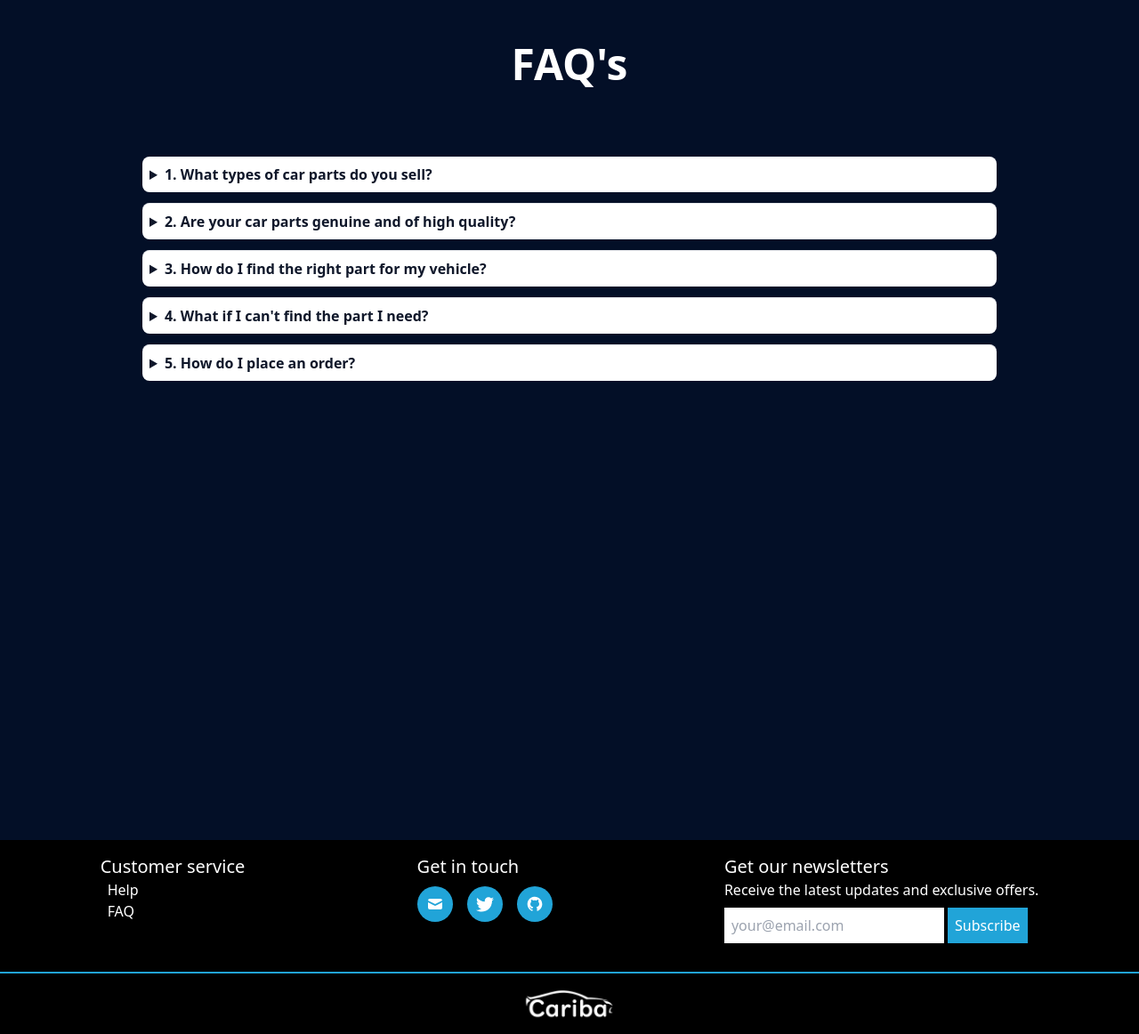
After one commit to CaribaOrg/cariba, a Flask app: page /faq in a window 1280 px wide. The commit adds this page. Shown: the whole page at 89% size. Run offline with Flask 3, Linux system fonts and the light colour scheme.

Commit message:
Page: FAQ's added

```diff
--- a/app/static/dist/css/output.css
+++ b/app/static/dist/css/output.css
@@ -900,6 +888,12 @@ video {
   margin-bottom: calc(2rem * var(--tw-space-y-reverse));
 }
 
+.divide-y > :not([hidden]) ~ :not([hidden]) {
+  --tw-divide-y-reverse: 0;
+  border-top-width: calc(1px * calc(1 - var(--tw-divide-y-reverse)));
+  border-bottom-width: calc(1px * var(--tw-divide-y-reverse));
+}
+
 .overflow-hidden {
   overflow: hidden;
 }
@@ -1387,24 +1377,24 @@ video {
   color: rgb(148 163 184 / var(--tw-text-opacity));
 }
 
+.text-slate-600 {
+  --tw-text-opacity: 1;
+  color: rgb(71 85 105 / var(--tw-text-opacity));
+}
+
 .text-slate-700 {
   --tw-text-opacity: 1;
   color: rgb(51 65 85 / var(--tw-text-opacity));
 }
 
+.text-slate-900 {
+  --tw-text-opacity: 1;
+  color: rgb(15 23 42 / var(--tw-text-opacity));
+}
+
 .text-white {
   --tw-text-opacity: 1;
   color: rgb(255 255 255 / var(--tw-text-opacity));
-}
-
-.text-slate-600 {
-  --tw-text-opacity: 1;
-  color: rgb(71 85 105 / var(--tw-text-opacity));
-}
-
-.text-slate-900 {
-  --tw-text-opacity: 1;
-  color: rgb(15 23 42 / var(--tw-text-opacity));
 }
 
 .shadow-md {
@@ -1612,6 +1611,11 @@ video {
     margin-top: calc(1.5rem * calc(1 - var(--tw-space-y-reverse)));
     margin-bottom: calc(1.5rem * var(--tw-space-y-reverse));
   }
+
+  .sm\:px-8 {
+    padding-left: 2rem;
+    padding-right: 2rem;
+  }
 }
 
 @media (min-width: 768px) {
@@ -1640,9 +1644,22 @@ video {
     margin-right: calc(1.5rem * var(--tw-space-x-reverse));
     margin-left: calc(1.5rem * calc(1 - var(--tw-space-x-reverse)));
   }
+
+  .md\:p-8 {
+    padding: 2rem;
+  }
+
+  .md\:text-5xl {
+    font-size: 3rem;
+    line-height: 1;
+  }
 }
 
 @media (min-width: 1024px) {
+  .lg\:col-end-13 {
+    grid-column-end: 13;
+  }
+
   .lg\:block {
     display: block;
   }
@@ -1659,6 +1676,15 @@ video {
     border-top-left-radius: 0px;
     border-bottom-left-radius: 0px;
   }
+
+  .lg\:px-12 {
+    padding-left: 3rem;
+    padding-right: 3rem;
+  }
+
+  .lg\:pt-0 {
+    padding-top: 0px;
+  }
 }
 
 @media (min-width: 1280px) {
@@ -1670,4 +1696,9 @@ video {
     padding-left: 0px;
     padding-right: 0px;
   }
-}
+
+  .xl\:px-32 {
+    padding-left: 8rem;
+    padding-right: 8rem;
+  }
+}
--- a/app/templates/components/footer.html
+++ b/app/templates/components/footer.html
@@ -5,16 +5,64 @@
       <h3 class="text-xl font-medium text-white">Customer service</h3>
       <ul class="pl-2">
         <li class="text-white">Help</li>
-        <li class="text-white">FAQ</li>
+        <a href="/faq"><li class="text-white">FAQ</li></a>
       </ul>
     </div>
     <div class="h-full">
       <h3 class="text-xl font-medium text-white">Get in touch</h3>
-      <ul class="pl-2">
-        <li class="text-white">Facebook</li>
-        <li class="text-white">X</li>
-        <li class="text-white">Whatsapp</li>
-      </ul>
+      <div class="flex justify-center pt-2 space-x-4 lg:col-end-13">
+        <a
+          href="https://github.com/CaribaOrg/cariba"
+          title="Email"
+          class="flex items-center justify-center w-10 h-10 rounded-full bg-primary text-white"
+        >
+          <svg
+            xmlns="http://www.w3.org/2000/svg"
+            viewBox="0 0 20 20"
+            fill="currentColor"
+            class="w-5 h-5"
+          >
+            <path
+              d="M2.003 5.884L10 9.882l7.997-3.998A2 2 0 0016 4H4a2 2 0 00-1.997 1.884z"
+            ></path>
+            <path
+              d="M18 8.118l-8 4-8-4V14a2 2 0 002 2h12a2 2 0 002-2V8.118z"
+            ></path>
+          </svg>
+        </a>
+        <a
+          href="https://github.com/CaribaOrg/cariba"
+          title="Twitter"
+          class="flex items-center justify-center w-10 h-10 rounded-full bg-primary text-white"
+        >
+          <svg
+            xmlns="http://www.w3.org/2000/svg"
+            viewBox="0 0 50 50"
+            fill="currentColor"
+            class="w-5 h-5"
+          >
+            <path
+              d="M 50.0625 10.4375 C 48.214844 11.257813 46.234375 11.808594 44.152344 12.058594 C 46.277344 10.785156 47.910156 8.769531 48.675781 6.371094 C 46.691406 7.546875 44.484375 8.402344 42.144531 8.863281 C 40.269531 6.863281 37.597656 5.617188 34.640625 5.617188 C 28.960938 5.617188 24.355469 10.21875 24.355469 15.898438 C 24.355469 16.703125 24.449219 17.488281 24.625 18.242188 C 16.078125 17.8125 8.503906 13.71875 3.429688 7.496094 C 2.542969 9.019531 2.039063 10.785156 2.039063 12.667969 C 2.039063 16.234375 3.851563 19.382813 6.613281 21.230469 C 4.925781 21.175781 3.339844 20.710938 1.953125 19.941406 C 1.953125 19.984375 1.953125 20.027344 1.953125 20.070313 C 1.953125 25.054688 5.5 29.207031 10.199219 30.15625 C 9.339844 30.390625 8.429688 30.515625 7.492188 30.515625 C 6.828125 30.515625 6.183594 30.453125 5.554688 30.328125 C 6.867188 34.410156 10.664063 37.390625 15.160156 37.472656 C 11.644531 40.230469 7.210938 41.871094 2.390625 41.871094 C 1.558594 41.871094 0.742188 41.824219 -0.0585938 41.726563 C 4.488281 44.648438 9.894531 46.347656 15.703125 46.347656 C 34.617188 46.347656 44.960938 30.679688 44.960938 17.09375 C 44.960938 16.648438 44.949219 16.199219 44.933594 15.761719 C 46.941406 14.3125 48.683594 12.5 50.0625 10.4375 Z"
+            ></path>
+          </svg>
+        </a>
+        <a
+          href="https://github.com/CaribaOrg/cariba"
+          title="GitHub"
+          class="flex items-center justify-center w-10 h-10 rounded-full bg-primary text-white"
+        >
+          <svg
+            xmlns="http://www.w3.org/2000/svg"
+            fill="currentColor"
+            viewBox="0 0 24 24"
+            class="w-5 h-5"
+          >
+            <path
+              d="M10.9,2.1c-4.6,0.5-8.3,4.2-8.8,8.7c-0.5,4.7,2.2,8.9,6.3,10.5C8.7,21.4,9,21.2,9,20.8v-1.6c0,0-0.4,0.1-0.9,0.1 c-1.4,0-2-1.2-2.1-1.9c-0.1-0.4-0.3-0.7-0.6-1C5.1,16.3,5,16.3,5,16.2C5,16,5.3,16,5.4,16c0.6,0,1.1,0.7,1.3,1c0.5,0.8,1.1,1,1.4,1 c0.4,0,0.7-0.1,0.9-0.2c0.1-0.7,0.4-1.4,1-1.8c-2.3-0.5-4-1.8-4-4c0-1.1,0.5-2.2,1.2-3C7.1,8.8,7,8.3,7,7.6C7,7.2,7,6.6,7.3,6 c0,0,1.4,0,2.8,1.3C10.6,7.1,11.3,7,12,7s1.4,0.1,2,0.3C15.3,6,16.8,6,16.8,6C17,6.6,17,7.2,17,7.6c0,0.8-0.1,1.2-0.2,1.4 c0.7,0.8,1.2,1.8,1.2,3c0,2.2-1.7,3.5-4,4c0.6,0.5,1,1.4,1,2.3v2.6c0,0.3,0.3,0.6,0.7,0.5c3.7-1.5,6.3-5.1,6.3-9.3 C22,6.1,16.9,1.4,10.9,2.1z"
+            ></path>
+          </svg>
+        </a>
+      </div>
     </div>
     <div class="flex flex-col items-start h-full">
       <h3 class="text-xl font-medium text-white">Get our newsletters</h3>
--- /dev/null
+++ b/app/templates/faq.html
@@ -0,0 +1,96 @@
+<!DOCTYPE html>
+<html lang="en">
+  <head>
+    <meta charset="UTF-8" />
+    <meta http-equiv="X-UA-Compatible" content="IE=edge" />
+    <meta name="viewport" content="width=device-width, initial-scale=1.0" />
+    <link rel="stylesheet" href="../static/dist/css/output.css" />
+    <link rel="stylesheet" href="../static/dist/css/styles.css" />
+    <script src="../static/scripts/global.js"></script>
+
+    <title>FAQ</title>
+  </head>
+  <body class="flex flex-col text-white bg-darkPrimary w-full">
+    <h2 class="my-12 text-3xl font-bold text-center md:text-5xl">FAQ's</h2>
+    <section class="min-h-screen">
+      <div class="container w-ful flex flex-col p-4 mx-auto md:p-8">
+        <div
+          class="flex flex-col gap-3 w-full divide-y sm:px-8 lg:px-12 xl:px-32"
+        >
+          <details class="w-full bg-white text-slate-900 rounded-lg px-2">
+            <summary
+              class="py-2 font-bold outline-none cursor-pointer focus:underline"
+            >
+              1. What types of car parts do you sell?
+            </summary>
+            <div class="px-6 pb-4">
+              <p>
+                We offer a wide range of car parts, including but not limited to
+                engine components, brake systems, suspension parts, electrical
+                components, and body accessories.
+              </p>
+            </div>
+          </details>
+          <details class="w-full bg-white text-slate-900 rounded-lg px-2">
+            <summary
+              class="py-2 font-bold outline-none cursor-pointer focus:underline"
+            >
+              2. Are your car parts genuine and of high quality?
+            </summary>
+            <div class="px-6 pb-4">
+              <p>
+                Yes, we take pride in providing genuine and high-quality car
+                parts. We source our products from reputable manufacturers to
+                ensure the reliability and performance of the parts we sell.
+              </p>
+            </div>
+          </details>
+          <details class="w-full bg-white text-slate-900 rounded-lg px-2">
+            <summary
+              class="py-2 font-bold outline-none cursor-pointer focus:underline"
+            >
+              3. How do I find the right part for my vehicle?
+            </summary>
+            <div class="px-6 pb-4">
+              <p>
+                You can add to your profile the vehicle's make, model, and year,
+                and you will find a list of compatible parts specifically
+                designed for your vehicle.
+              </p>
+            </div>
+          </details>
+          <details class="w-full bg-white text-slate-900 rounded-lg px-2">
+            <summary
+              class="py-2 font-bold outline-none cursor-pointer focus:underline"
+            >
+              4. What if I can't find the part I need?
+            </summary>
+            <div class="px-6 pb-4">
+              <p>
+                If you're having trouble finding a specific part, feel free to
+                reach out to our customer support team. They will be happy to
+                assist you in locating the right car part for your needs.
+              </p>
+            </div>
+          </details>
+          <details class="w-full bg-white text-slate-900 rounded-lg px-2">
+            <summary
+              class="py-2 font-bold outline-none cursor-pointer focus:underline"
+            >
+              5. How do I place an order?
+            </summary>
+            <div class="px-6 pb-4">
+              <p>
+                To place an order, simply browse our website, add the desired
+                items to your cart, and proceed to checkout. Follow the prompts
+                to enter your shipping information and payment details to
+                complete the purchase.
+              </p>
+            </div>
+          </details>
+        </div>
+      </div>
+    </section>
+    {% import 'components/footer.html' as footer %} {{ footer.footer() }}
+  </body>
+</html>
```
Also changed, not shown: other parts of app/static/dist/css/output.css (+32 -39 lines), app/run.py (+7 -0 lines).
